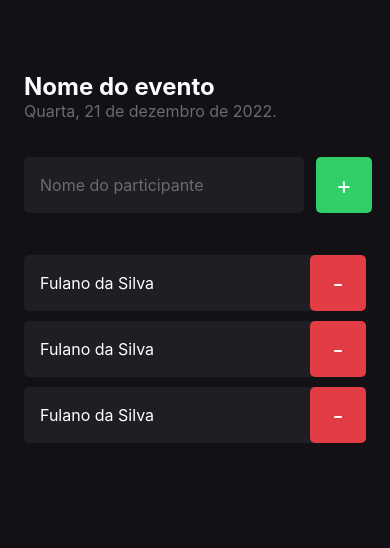
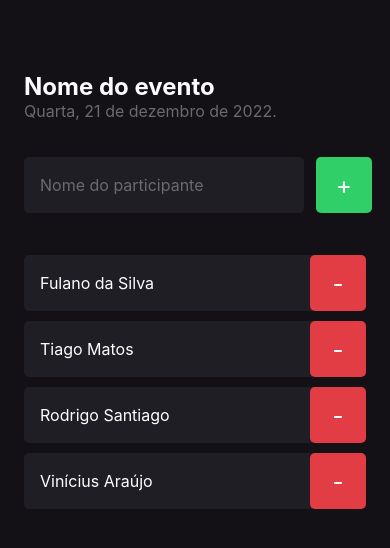
Before and after one commit to JeanneLima/app-im-here, a React Native app: screen / in a window 390 px wide. Shown: the top 548 px of the page. Built offline with nearby package versions, Linux system fonts and the light colour scheme.

Commit message:
feat(participant): create property for participant name

```diff
--- a/src/components/Participant/index.tsx
+++ b/src/components/Participant/index.tsx
@@ -2,10 +2,16 @@ import { View, Text, TouchableOpacity } from "react-native";
 
 import { styles } from "./styles";
 
-export function Participant() {
+type Props = {
+  name: string;
+}
+
+export function Participant(props: Props) {
   return (
     <View style={styles.container}>
-      <Text style={styles.name}>Fulano da Silva</Text>
+      <Text style={styles.name}>
+        {props.name}
+      </Text>
 
       <TouchableOpacity style={styles.button}>
           <Text style={styles.buttonText}>
--- a/src/screens/Home/index.tsx
+++ b/src/screens/Home/index.tsx
@@ -36,9 +36,10 @@ export function Home() {
         </TouchableOpacity>
       </View>
 
-      <Participant />
-      <Participant />
-      <Participant />
+      <Participant name='Fulano da Silva' />
+      <Participant name='Tiago Matos' />
+      <Participant name='Rodrigo Santiago' />
+      <Participant name='Vinícius Araújo' />
     </View>
   );
 }
```
